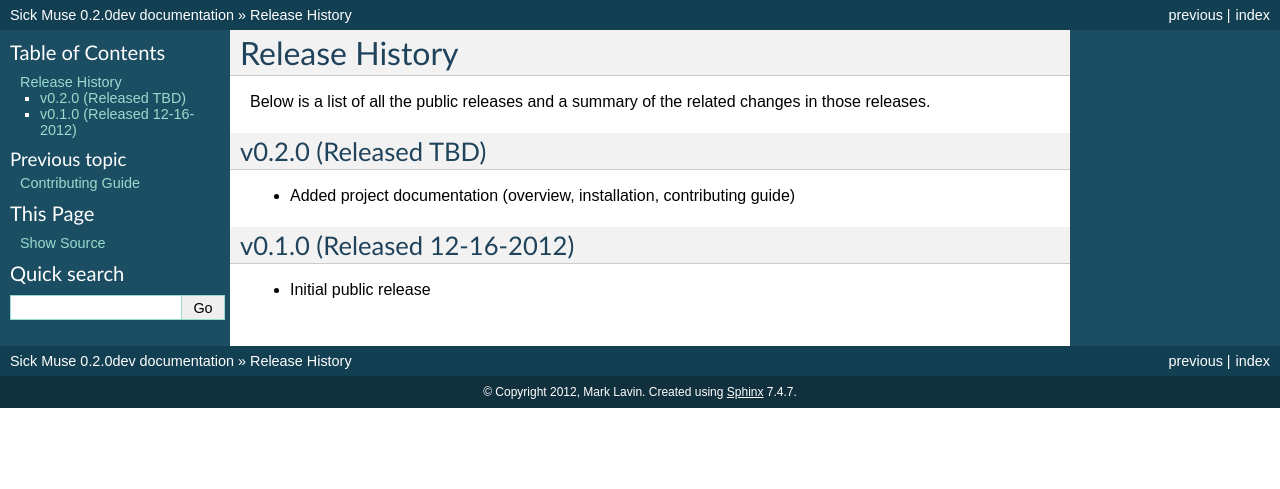
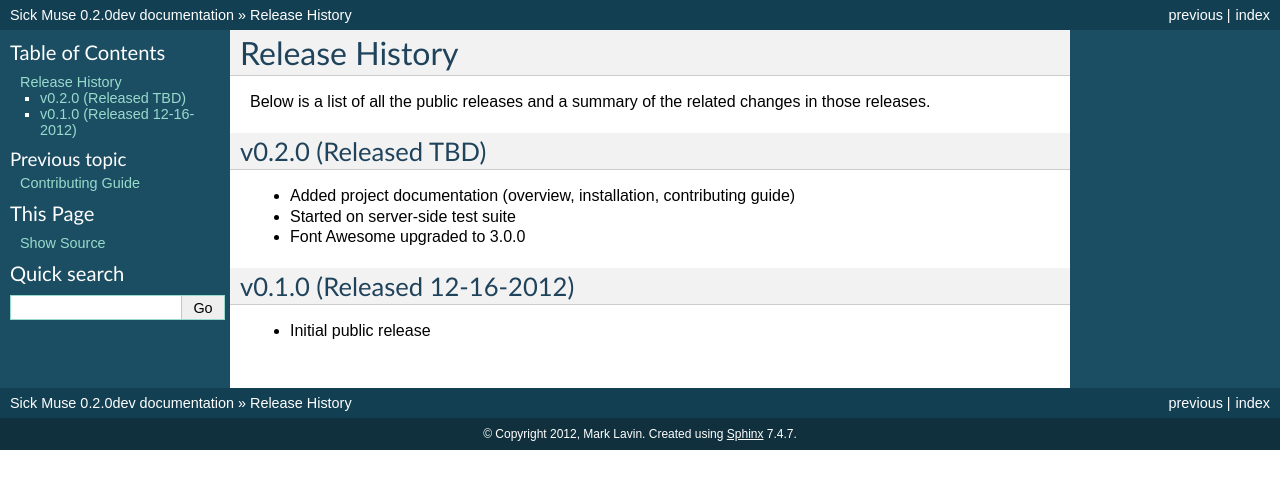
Before and after one commit to mlavin/sickmuse, a Sphinx documentation site: the page built from docs/releases.rst, in a window 1280 px wide. Shown: the top 489 px of the page. Built offline with Sphinx 7.4.7, drawn with Linux system fonts in a browser that asks for light colours.

Commit message:
Release notes on current dev.

```diff
--- a/docs/releases.rst
+++ b/docs/releases.rst
@@ -9,6 +9,8 @@ v0.2.0 (Released TBD)
 ---------------------------------------------
 
 - Added project documentation (overview, installation, contributing guide)
+- Started on server-side test suite
+- Font Awesome upgraded to 3.0.0
 
 
 v0.1.0 (Released 12-16-2012)
```
